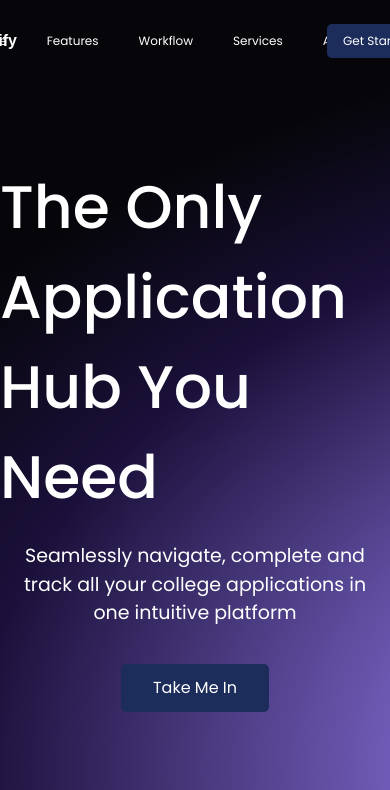
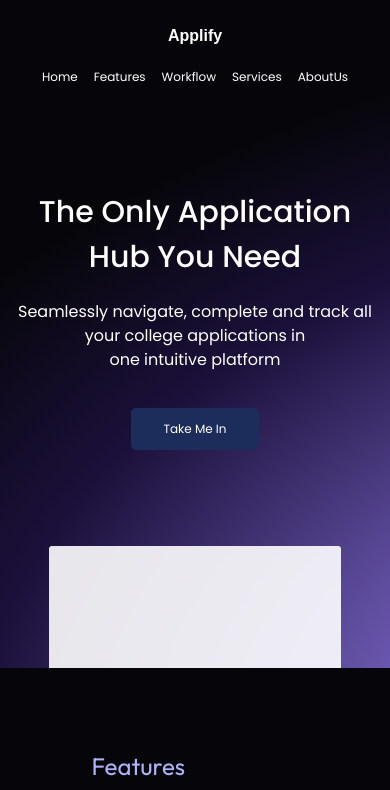
Before and after one commit to vikas-viki/formforge, a Next.js app: page / in a window 390 px wide. Shown: the top 790 px of the page. Built offline with nearby package versions, Linux system fonts and the light colour scheme; a web font is replaced by a local one.

Commit message:
hero section responsive

```diff
--- a/app/components/Features.tsx
+++ b/app/components/Features.tsx
@@ -11,7 +11,7 @@ export default function Features() {
                         <div className="flex flex-col gap-4 z-2 bg-[#161624] features-head p-4">
                             <span className="font-medium text-[30px] text-[#D1D5DB]">Why Choose Applify?</span>
                             <span className="text-[22px] text-[#D2D4F5] leading-[26px]">Streamline the application process and verification in a single, centralized platform.</span>
-                            <button className="flex gap-2 bg-[#6D99F1] py-2 w-max text-[15px] px-3 mt-3 justify-center items-center">Get Started<ArrowUpRight size={15} /></button>
+                            <button className="cursor-pointer flex gap-2 bg-[#6D99F1] py-2 w-max text-[15px] px-3 mt-3 justify-center items-center">Get Started<ArrowUpRight size={15} /></button>
                         </div>
                         <div className="flex flex-col gap-3 p-10 rounded-[20px] bg-[#12121C] border-[0.6px] mt-10">
                             <span className="text-[16px] opacity-60">ALL IN ONE</span>
--- a/app/components/Landing.tsx
+++ b/app/components/Landing.tsx
@@ -3,14 +3,14 @@ import Navbar from "./Navbar";
 
 export default function Landing() {
     return (
-        <section className={`text-white h-[100vh] w-[100vw] overflow-hidden relative`}>
+        <section id="home" className={`text-white h-max xl:h-[100vh] w-[100vw] overflow-hidden relative`}>
             <div className="hero-bg">
             </div>
             <Navbar />
-            <div className="flex flex-col gap-[20px] jsutify-center items-center pt-20 relative z-10">
-                <span className="text-[60px] font-medium">The Only Application Hub You Need</span>
-                <span className="text-[19px] text-center">Seamlessly navigate, complete and track all your college applications in <br /> one intuitive platform</span>
-                <button className="self-right w-max text-nowrap px-8 py-3 rounded-[5px] bg-[#1C2D5C] text-[16px] cursor-pointer mt-4">Take Me In</button>
+            <div className="flex flex-col gap-[20px] jsutify-center items-center pt-20 relative p-4 z-10">
+                <span className="text-[30px] md:text-[40px] lg:text-[50px] xl:text-[60px] font-medium text-center">The Only Application Hub You Need</span>
+                <span className="text-[16px] md:text-[19px] text-center">Seamlessly navigate, complete and track all your college applications in <br /> one intuitive platform</span>
+                <button className="self-right w-max text-nowrap px-8 py-3 rounded-[5px] bg-[#1C2D5C] text-[12px] md:text-[16px] cursor-pointer mt-4">Take Me In</button>
             </div>
             <div className="w-full h-max relative pt-20 flex justify-center items-center">
                 <div className=" w-[75%]">
--- a/app/components/Navbar.tsx
+++ b/app/components/Navbar.tsx
@@ -2,10 +2,10 @@ import { inkNut, poppins } from "../library/font";
 
 export default function Navbar() {
     return (
-        <div className={`w-full h-max text-white flex justify-center items-center select-none px-10 py-6 z-10 relative `}>
+        <div className={`w-full h-max text-white flex justify-center items-center select-none px-10 py-6 z-10 relative sticky top-0 md:flex-nowrap flex-wrap gap-5`}>
             <span className={`block justify-start text-[16px] ${inkNut.className} font-bold`}>Applify</span>
             <div className="flex w-full h-full justify-center items-center gap-2">
-                <div className="decoration-none flex gap-10">
+                <div className="decoration-none flex gap-4 md:gap-10 flex-wrap justify-center items-center">
                     <a className="text-[12px]" href="#home">Home</a >
                     <a className="text-[12px]" href="#features">Features</a >
                     <a className="text-[12px]" href="#workflow">Workflow</a >
@@ -13,7 +13,7 @@ export default function Navbar() {
                     <a className="text-[12px]" href="#aboutus">AboutUs</a >
                 </div>
             </div>
-            <button className="self-right w-max text-nowrap px-4 py-2 rounded-[5px] bg-[#1C2D5C] text-[12px] cursor-pointer">Get Started</button>
+            <button className="self-right w-max text-nowrap px-4 py-2 rounded-[5px] bg-[#1C2D5C] text-[12px] cursor-pointer hidden md:block">Get Started</button>
         </div>
     )
 }
--- a/app/components/Services.tsx
+++ b/app/components/Services.tsx
@@ -2,7 +2,7 @@ import { outfit } from "../library/font";
 
 export default function Services() {
     return (
-        <div className={`flex justify-center items-center w-full h-full flex-col mt-45 ${outfit.className} `}>
+        <div id="services" className={`flex justify-center items-center w-full h-full flex-col mt-45 ${outfit.className} `}>
             <div className="w-[90%] p-10">
                 <div className="flex flex-col z-2 gap-2 features-head p-4 mb-4">
                     <span className="text-[#AEB3F8] self-start block text-[22px]">Services</span>
--- a/app/components/Workflow.tsx
+++ b/app/components/Workflow.tsx
@@ -2,7 +2,7 @@ import { outfit } from "../library/font";
 
 export default function Workflow() {
     return (
-        <div className={`flex flex-col justify-center items-center ${outfit.className} mt-25`}>
+        <div id="workflow" className={`flex flex-col justify-center items-center ${outfit.className} mt-25`}>
             <div className="flex flex-col gap-2 items-center mb-20">
                 <span className="text-[#9CA0DE] text-[22px]">Step by Step</span>
                 <span className="text-[#D4D6F5] text-[35px]">How Does Applify Work</span>
```
